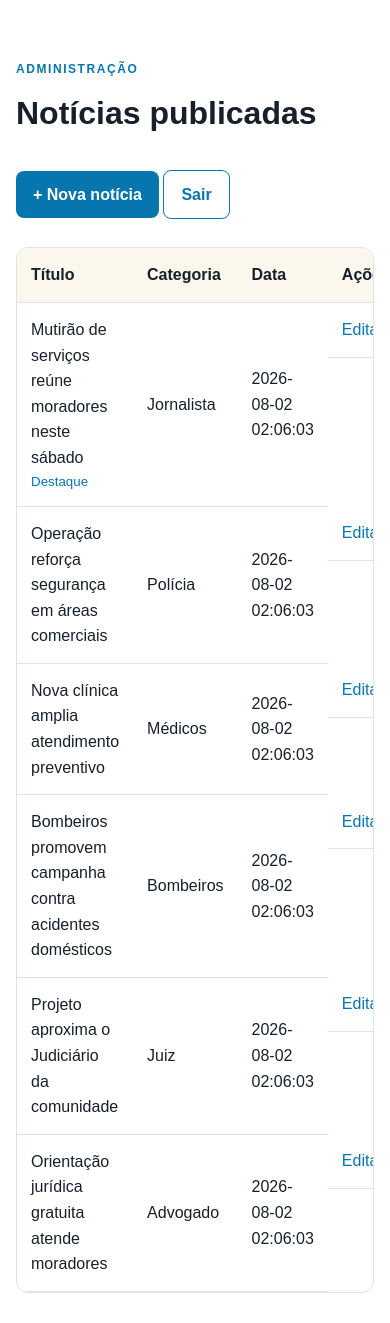
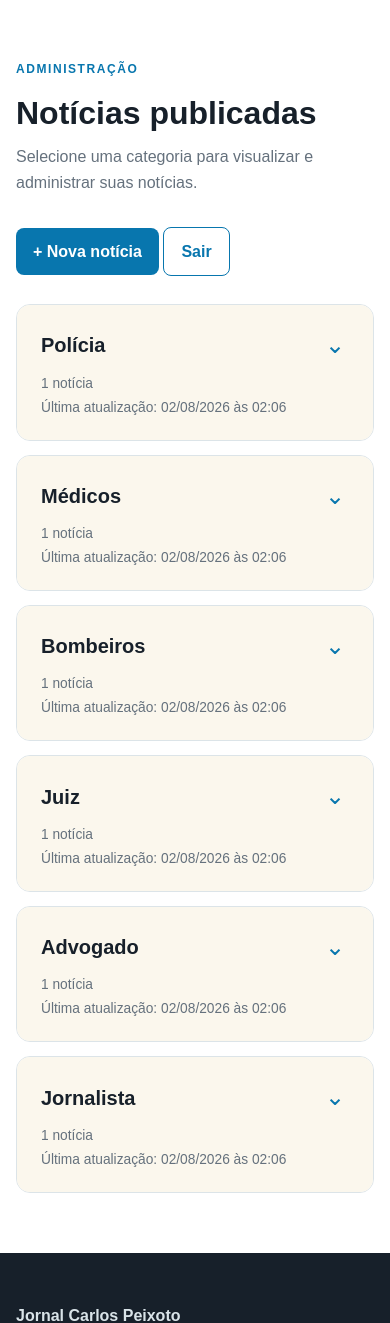
Before and after one commit to baianaoo105/CarlosPeixoto, a Flask app: page /admin in a window 390 px wide. Shown: the part 126-1449 px from the top of the page. Run offline with Flask 3, Linux system fonts and the light colour scheme; the visitor is signed in with stand-in values (Sample User, id 1); data comes from the database, SQL or seed files in the repository.

Commit message:
Novo formato

```diff
--- a/app.py
+++ b/app.py
@@ -75,6 +75,17 @@ def globals_for_templates():
     return {"categories": CATEGORIES, "current_year": datetime.now().year}
 
 
+@app.template_filter("datetime_br")
+def datetime_br(value):
+    """Exibe as datas do SQLite no formato brasileiro."""
+    if not value:
+        return "Sem atualização"
+    try:
+        return datetime.fromisoformat(str(value)).strftime("%d/%m/%Y às %H:%M")
+    except (TypeError, ValueError):
+        return str(value)
+
+
 @app.route("/")
 def index():
     db = get_db()
@@ -119,7 +130,11 @@ def news_detail(news_id):
 @app.route("/admin/entrar", methods=["GET", "POST"])
 def admin_login():
     if request.method == "POST":
-        expected = os.environ.get("ADMIN_PASSWORD", "admin123")
+        expected = os.environ.get("ADMIN_PASSWORD")
+        if not expected:
+            app.logger.error("ADMIN_PASSWORD não foi configurada.")
+            flash("O acesso administrativo ainda não foi configurado.", "error")
+            return render_template("admin/login.html"), 503
         if request.form.get("password") == expected:
             session["admin"] = True
             flash("Acesso liberado.", "success")
@@ -137,8 +152,21 @@ def admin_logout():
 @app.route("/admin")
 @admin_required
 def admin_dashboard():
-    news = get_db().execute("SELECT * FROM news ORDER BY created_at DESC").fetchall()
-    return render_template("admin/dashboard.html", news=news)
+    db = get_db()
+    category_sections = []
+    for category_name in CATEGORIES:
+        items = db.execute(
+            "SELECT * FROM news WHERE category = ? ORDER BY updated_at DESC, created_at DESC",
+            (category_name,),
+        ).fetchall()
+        category_sections.append(
+            {
+                "name": category_name,
+                "news_items": items,
+                "last_updated": items[0]["updated_at"] if items else None,
+            }
+        )
+    return render_template("admin/dashboard.html", category_sections=category_sections)
 
 
 def news_form_values():
--- /dev/null
+++ b/static/css/admin.css
@@ -0,0 +1,99 @@
+/* Painel administrativo organizado por categoria. */
+.dashboard-intro {
+  margin: .35rem 0 0;
+  color: var(--muted);
+}
+
+.category-admin-list {
+  display: grid;
+  gap: 14px;
+}
+
+.category-admin-card {
+  overflow: hidden;
+  border: 1px solid var(--line);
+  border-radius: 14px;
+  background: #fff;
+}
+
+.category-admin-card summary {
+  display: grid;
+  grid-template-columns: minmax(150px, 1fr) minmax(260px, 1.3fr) 30px;
+  align-items: center;
+  gap: 22px;
+  padding: 21px 24px;
+  cursor: pointer;
+  list-style: none;
+  background: var(--paper);
+}
+
+.category-admin-card summary::-webkit-details-marker {
+  display: none;
+}
+
+.category-admin-card[open] summary {
+  border-bottom: 1px solid var(--line);
+}
+
+.category-admin-name {
+  color: var(--ink);
+  font-size: 1.25rem;
+  font-weight: bold;
+}
+
+.category-admin-meta {
+  display: flex;
+  justify-content: flex-end;
+  gap: 24px;
+  color: var(--muted);
+  font-size: .86rem;
+}
+
+.category-admin-arrow {
+  color: var(--blue-dark);
+  font-size: 1.5rem;
+  transition: transform .2s;
+}
+
+.category-admin-card[open] .category-admin-arrow {
+  transform: rotate(180deg);
+}
+
+.category-admin-table {
+  border: 0;
+  border-radius: 0;
+}
+
+.category-admin-empty {
+  padding: 24px;
+}
+
+.category-admin-empty p {
+  margin: 0 0 5px;
+  color: var(--muted);
+}
+
+.category-admin-empty a {
+  color: var(--blue-dark);
+  font-weight: bold;
+}
+
+@media (max-width: 760px) {
+  .category-admin-card summary {
+    grid-template-columns: 1fr 24px;
+    gap: 8px 12px;
+  }
+
+  .category-admin-meta {
+    grid-column: 1 / -1;
+    grid-row: 2;
+    justify-content: flex-start;
+    flex-direction: column;
+    gap: 2px;
+  }
+
+  .category-admin-arrow {
+    grid-column: 2;
+    grid-row: 1;
+  }
+}
--- a/templates/admin/dashboard.html
+++ b/templates/admin/dashboard.html
@@ -1 +1,64 @@
-{% extends 'base.html' %}{% block title %}Painel editorial{% endblock %}{% block content %}<section class="section container"><div class="section-title"><div><p class="eyebrow">Administração</p><h1>Notícias publicadas</h1></div><div><a class="button" href="{{ url_for('admin_news_create') }}">+ Nova notícia</a> <a class="button ghost" href="{{ url_for('admin_logout') }}">Sair</a></div></div><div class="table-wrap"><table><thead><tr><th>Título</th><th>Categoria</th><th>Data</th><th>Ações</th></tr></thead><tbody>{% for item in news %}<tr><td><a href="{{ url_for('news_detail', news_id=item.id) }}">{{ item.title }}</a>{% if item.featured %}<small>Destaque</small>{% endif %}</td><td>{{ item.category }}</td><td>{{ item.created_at }}</td><td class="actions"><a href="{{ url_for('admin_news_edit', news_id=item.id) }}">Editar</a><form method="post" action="{{ url_for('admin_news_delete', news_id=item.id) }}" data-confirm><button type="submit">Excluir</button></form></td></tr>{% endfor %}</tbody></table></div></section>{% endblock %}
+{% extends 'base.html' %}
+{% block title %}Painel editorial{% endblock %}
+{% block content %}
+<section class="section container admin-dashboard">
+  <div class="section-title">
+    <div>
+      <p class="eyebrow">Administração</p>
+      <h1>Notícias publicadas</h1>
+      <p class="dashboard-intro">Selecione uma categoria para visualizar e administrar suas notícias.</p>
+    </div>
+    <div>
+      <a class="button" href="{{ url_for('admin_news_create') }}">+ Nova notícia</a>
+      <a class="button ghost" href="{{ url_for('admin_logout') }}">Sair</a>
+    </div>
+  </div>
+
+  <div class="category-admin-list">
+    {% for section in category_sections %}
+    <details class="category-admin-card">
+      <summary>
+        <span class="category-admin-name">{{ section.name }}</span>
+        <span class="category-admin-meta">
+          <span>{{ section.news_items|length }} {{ 'notícia' if section.news_items|length == 1 else 'notícias' }}</span>
+          <span>Última atualização: {{ section.last_updated|datetime_br }}</span>
+        </span>
+        <span class="category-admin-arrow" aria-hidden="true">⌄</span>
+      </summary>
+
+      {% if section.news_items %}
+      <div class="table-wrap category-admin-table">
+        <table>
+          <thead>
+            <tr><th>Título</th><th>Data da atualização</th><th>Ações</th></tr>
+          </thead>
+          <tbody>
+            {% for item in section.news_items %}
+            <tr>
+              <td>
+                <a href="{{ url_for('news_detail', news_id=item.id) }}">{{ item.title }}</a>
+                {% if item.featured %}<small>Destaque principal</small>{% endif %}
+              </td>
+              <td>{{ item.updated_at|datetime_br }}</td>
+              <td class="actions">
+                <a href="{{ url_for('admin_news_edit', news_id=item.id) }}">Editar</a>
+                <form method="post" action="{{ url_for('admin_news_delete', news_id=item.id) }}" data-confirm>
+                  <button type="submit">Excluir</button>
+                </form>
+              </td>
+            </tr>
+            {% endfor %}
+          </tbody>
+        </table>
+      </div>
+      {% else %}
+      <div class="category-admin-empty">
+        <p>Nenhuma notícia publicada nesta categoria.</p>
+        <a href="{{ url_for('admin_news_create') }}">Cadastrar a primeira notícia</a>
+      </div>
+      {% endif %}
+    </details>
+    {% endfor %}
+  </div>
+</section>
+{% endblock %}
--- a/templates/base.html
+++ b/templates/base.html
@@ -6,6 +6,7 @@
   <title>{% block title %}Jornal Carlos Peixoto{% endblock %}</title>
   <link rel="icon" href="{{ url_for('static', filename='img/icone.png') }}">
   <link rel="stylesheet" href="{{ url_for('static', filename='css/style.css') }}">
+  <link rel="stylesheet" href="{{ url_for('static', filename='css/admin.css') }}">
 </head>
 <body>
   <a class="skip" href="#conteudo">Pular para o conteúdo</a>
```
Also changed, not shown: templates/admin/login.html (+14 -1 lines), README.md.
